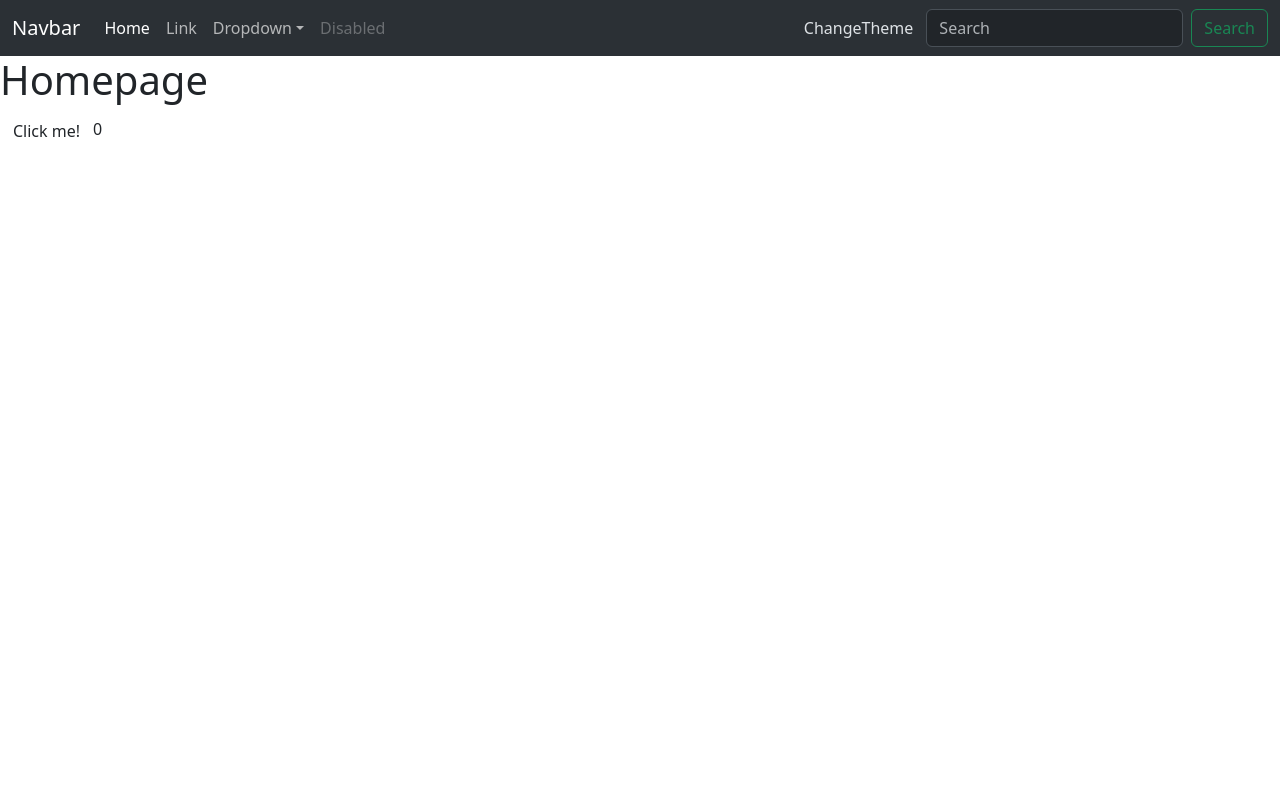
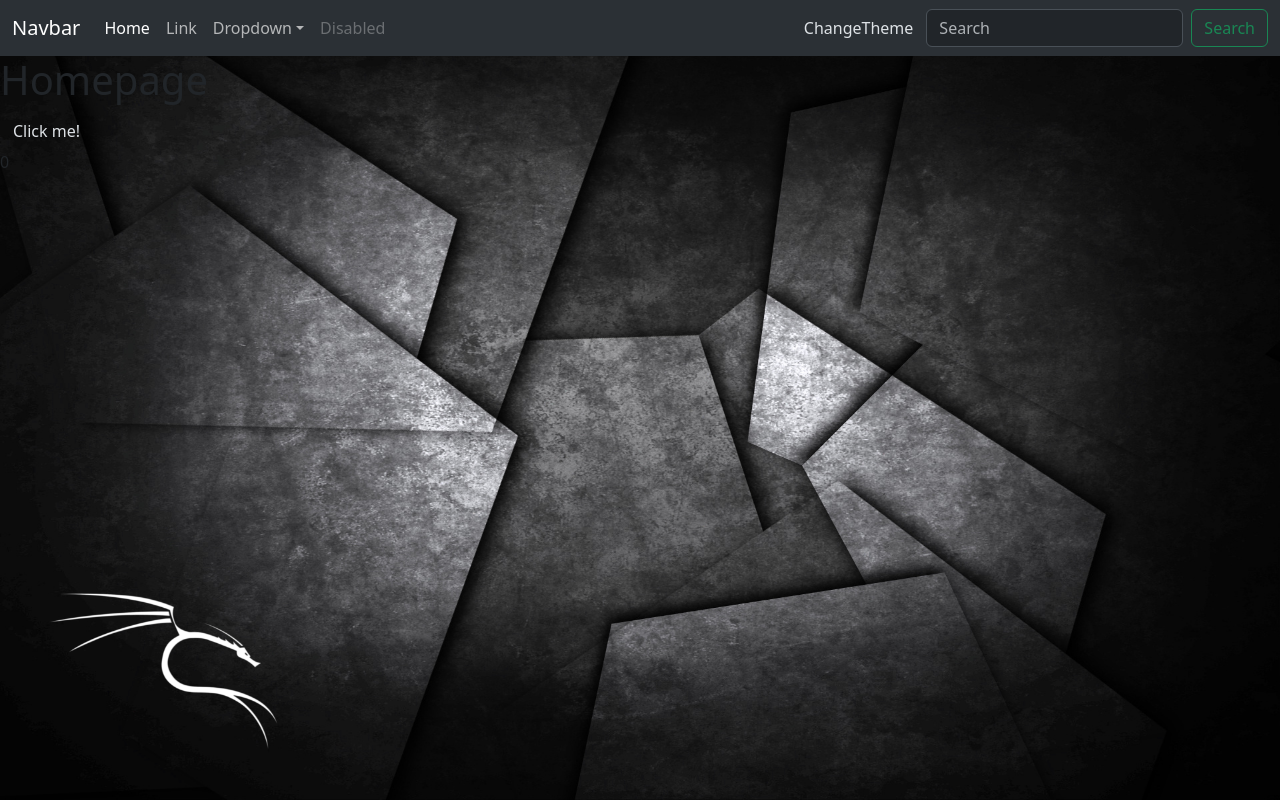
Before and after one commit to DezS4125/DezS-ReactJS-Website, a React (Vite) app: page / in a window 1280 px wide. Built offline with nearby package versions, Linux system fonts and the light colour scheme.

Commit message:
Added Homepage background

```diff
--- /dev/null
+++ b/src/App.css
@@ -0,0 +1,18 @@
+:root{
+    /* background-image: url(https://c4.wallpaperflare.com/wallpaper/567/12/970/linux-kali-linux-nethunter-photoshop-dragon-wallpaper-preview.jpg);
+    background-size: cover; */
+}
+body{
+}
+#website-root{
+    min-height: 100vh;
+    display: flex;
+    flex-direction: column;
+}
+#nav-bar{
+}
+#page-content{
+    flex-grow: 1;
+    display: flex;
+    flex-direction: column;
+}
--- a/src/App.tsx
+++ b/src/App.tsx
@@ -3,22 +3,28 @@ import { BrowserRouter as Router, Routes, Route } from "react-router-dom";
 import Home from "./pages/Home";
 import NavBar from "./components/NavBar";
 import Button from "./components/Button";
+
+import "./App.css";
 const App = () => {
   const [webTheme, setWebTheme] = useState("dark");
   const toggleWebTheme = () => {
     webTheme === "white" ? setWebTheme("dark") : setWebTheme("white");
   };
   return (
+    <div id="website-root" data-bs-theme={webTheme}>
       <Router>
-      <div data-bs-theme={webTheme}>
+        <div id="nav-bar">
           <NavBar>
             <Button onClick={() => toggleWebTheme()}>ChangeTheme</Button>
           </NavBar>
         </div>
+        <div id="page-content">
           <Routes>
             <Route path="/" element={<Home />} />
           </Routes>
+        </div>
       </Router>
+    </div>
   );
 };
 
--- a/src/components/Button.tsx
+++ b/src/components/Button.tsx
@@ -1,11 +1,12 @@
 interface Props {
+  id?: string;
   children?: string;
   onClick?: () => void;
 }
 
-const Button = ({ children, onClick }: Props) => {
+const Button = ({ id, children, onClick }: Props) => {
   return (
-    <button type="button" className="btn" onClick={onClick}>
+    <button type="button" className="btn" onClick={onClick} id={id}>
       {children}
     </button>
   );
--- /dev/null
+++ b/src/css/Home.css
@@ -0,0 +1,9 @@
+#home-page-root{
+    /* height: 100vh; */
+    background-image: url("../assets/kali-linux-wallpaper-v3.png");
+    background-size: cover;
+    background-position: center;
+    flex-grow: 1;
+    background-repeat: no-repeat;
+    background-size: 100% 100%;
+}
--- a/src/pages/Home.tsx
+++ b/src/pages/Home.tsx
@@ -1,17 +1,19 @@
 import React, { useState } from "react";
 import Button from "../components/Button";
-
+import "../css/Home.css";
 const Home = () => {
   const [count, setCount] = useState(0);
   const handleClick = () => {
     setCount(count + 1);
   };
   return (
-    <>
-      <h1>Homepage</h1>
-      <Button onClick={handleClick}>Click me!</Button>
-      {count}
-    </>
+    <div id="home-page-root">
+      <h1 id="home-page-header">Homepage</h1>
+      <Button id="click-button" onClick={handleClick}>
+        Click me!
+      </Button>
+      <div id="count-text">{count}</div>
+    </div>
   );
 };
 
```
Also changed, not shown: src/assets/kali-linux-wallpaper-v3.png (added). Lines whose indentation alone changed are shown as unchanged.
